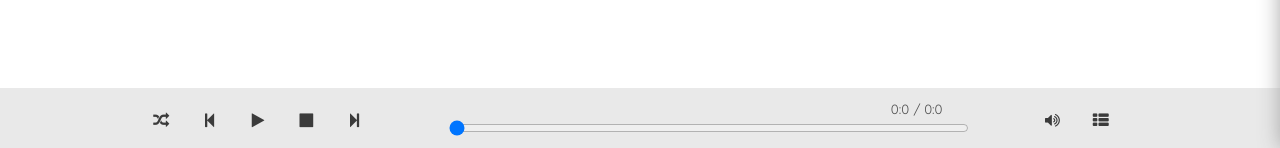
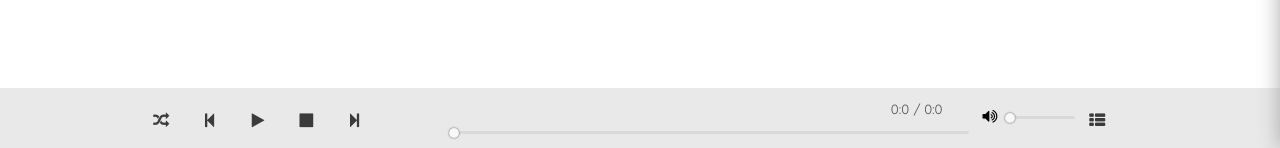
Before and after one commit to candrandiyasa/youtube-music, a PHP site: page / in a window 1280 px wide. Shown: the part 652-800 px from the top of the page. Run offline with PHP 8.4, Linux system fonts and the light colour scheme; some libraries are stand-ins or nearby versions.

Commit message:
volume bar

```diff
--- a/css/styleNew.css
+++ b/css/styleNew.css
@@ -642,7 +642,7 @@ body {
 }
 .player-content-left {
   text-align: center;
-  padding: 10px;
+  padding: 10px 0px;
   width: 100%;
 }
 .player-content-left a {
@@ -857,6 +857,54 @@ body {
   border-left: 2px solid #000;
   box-shadow: 3px 3px 7px rgb(218, 217, 217);
 }
+
+/* ------------------------------------------
+      Seeek css
+------------------------------------------ */
+.slider {
+    -webkit-appearance: none;
+    width: 100%;
+    height: 3px;
+    border-radius: 5px;
+    background: #d3d3d3;
+    outline: none;
+    opacity: 0.7;
+    -webkit-transition: .2s;
+    transition: opacity .2s;
+}
+
+.slider:hover {
+    opacity: 1;
+}
+
+.slider::-webkit-slider-thumb {
+    -webkit-appearance: none;
+    appearance: none;
+    width: 10px;
+    height: 10px;
+    border-radius: 50%;
+    box-shadow: 0px 0px 2px #000000;
+    -webkit-box-shadow: 0px 0px 2px #000000;
+    background: #ffffff;
+    cursor: pointer;
+}
+
+.slider::-moz-range-thumb {
+    width: 10px;
+    height: 10px;
+    border-radius: 50%;
+    background: #ffffff;
+    box-shadow: 0px 0px 3px #000000;
+    -moz-box-shadow: 0px 0px 2px #000000;
+    cursor: pointer;
+}
+
+/* ------------------------------------------
+      DROPDOWN CONTENT
+------------------------------------------ */
+
+
+
 /* ------------------------------------------
       FOOTER CONTENT
 ------------------------------------------ */
--- a/index.html
+++ b/index.html
@@ -300,15 +300,14 @@
               </div>
             </div>
             <div>
-                <input type="range" min="0" max="100" style="width: 520px;" id="seek" value="0" onclick="return seekSong();">
+                <input type="range" min="0" max="100" class="slider" style="width: 520px;" id="seek" value="0" onclick="return seekSong();">
             </div>
         </div>
       </div>
       <div class="col-lg-2">
-        <div class="player-content-left">
-          <a class="volume">
-            <i class="fa fa-volume-up"></i>
-          </a>
+        <div class="player-content-left" style="padding-left: 0px; display: flex;">
+          <i class="fa fa-volume-up" style="margin-top: 10px;"></i>
+          <input type="range" min="0" max="100" class="slider" value="0" style="width: 70px; margin: 18px 0px 0px 8px;">
           <a class="playlist-menu" id="playlist-menu">
             <i class="fa fa-th-list"></i>
           </a>
```
